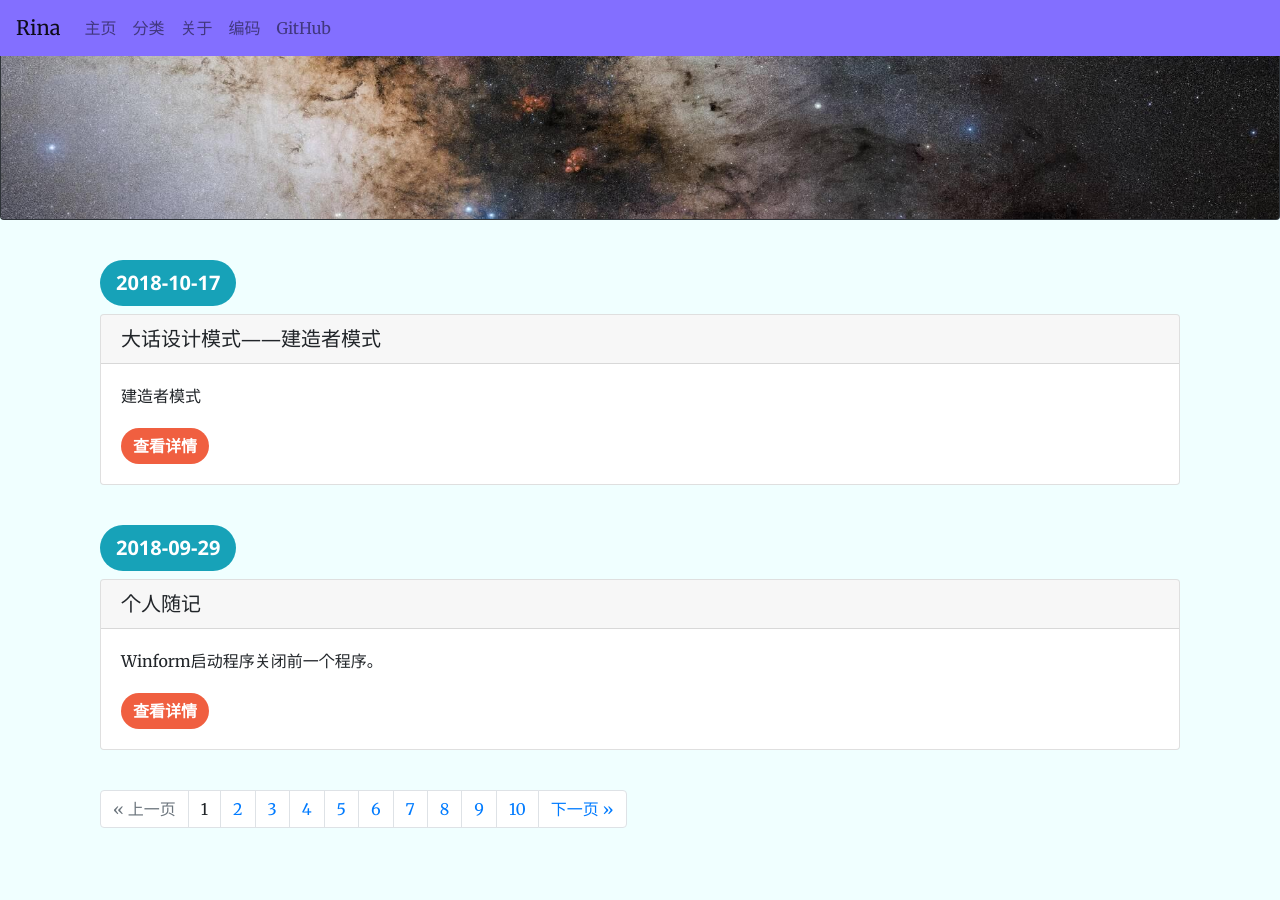
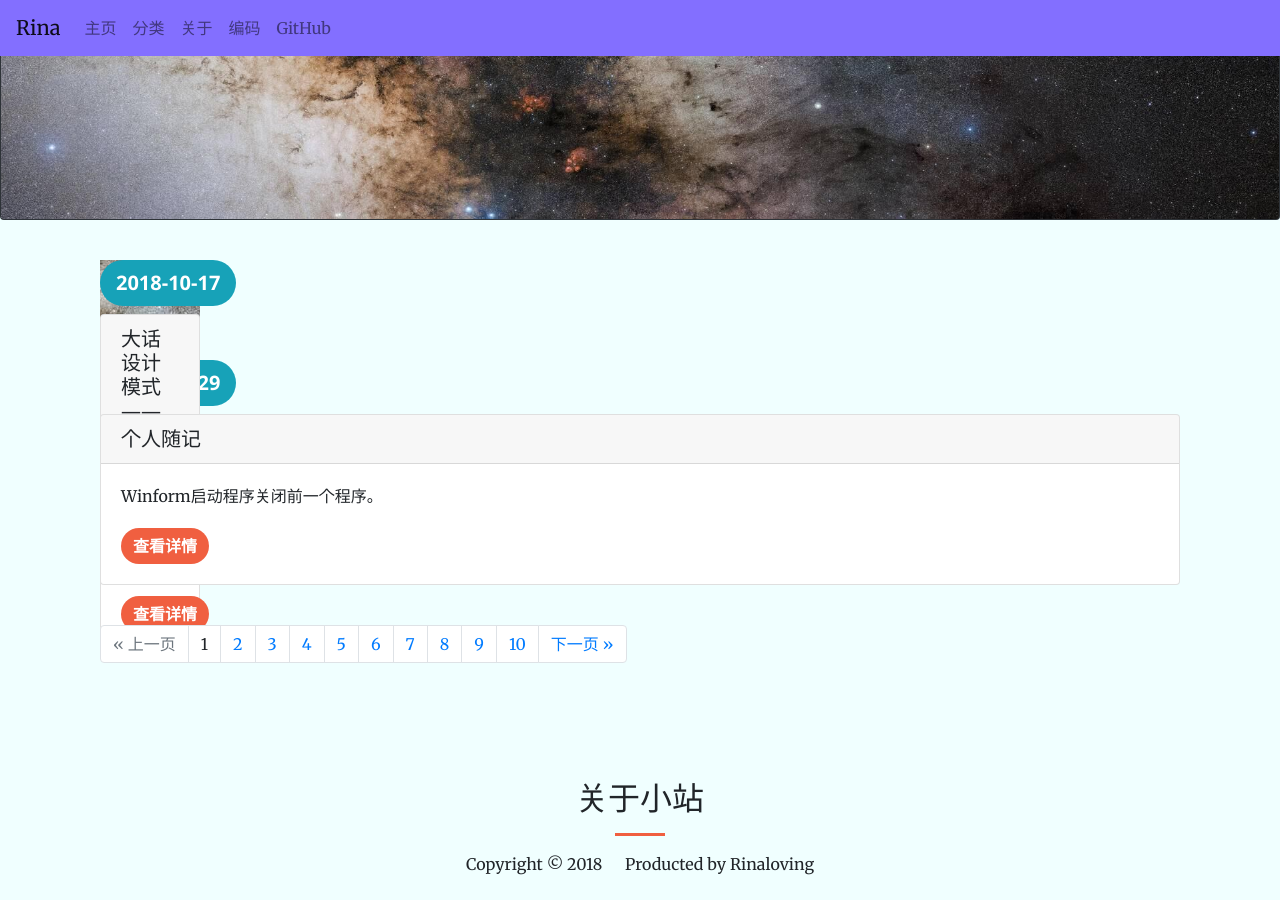
Before and after one commit to Rinaloving/Rinaloving.github.io, a Jekyll site: the page built from index.html, in a window 1280 px wide and 900 px high, scrolled down 498 px. Built offline with Jekyll 4.4.1, drawn with Linux system fonts in a browser that asks for light colours; the list of posts is cut into pages by our own code.

```diff
--- a/index.html
+++ b/index.html
@@ -7,7 +7,9 @@ full_posts: 3
  <div class="container">
 
           <!--Sidebar content-->
-
+		 <div style="width:100px; height:100px; background:url(img/header.jpg);>
+			测试div显示图片
+		 </div>
 		  {% for post in paginator.posts %}
 		  <div class="post" style="margin-bottom:40px;">
 			<a href="#" class="btn btn-info btn-lg"><span class='glyphicon glyphicon-calendar'>{{post.date | date: "%Y-%m-%d"}}</span></a>
```
